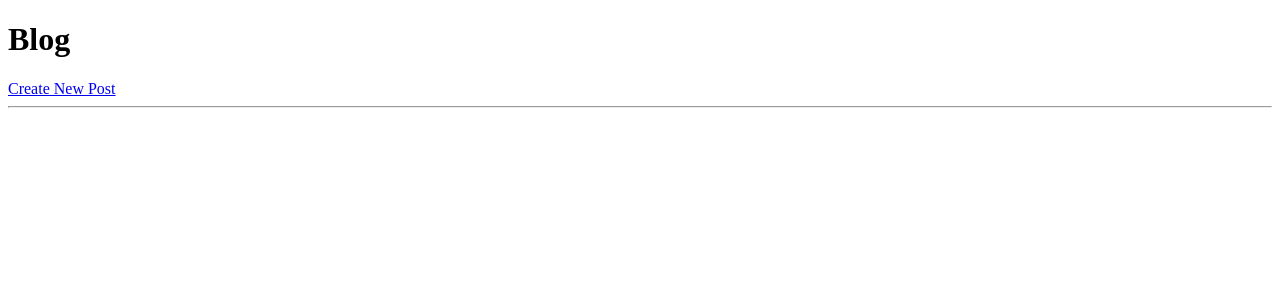
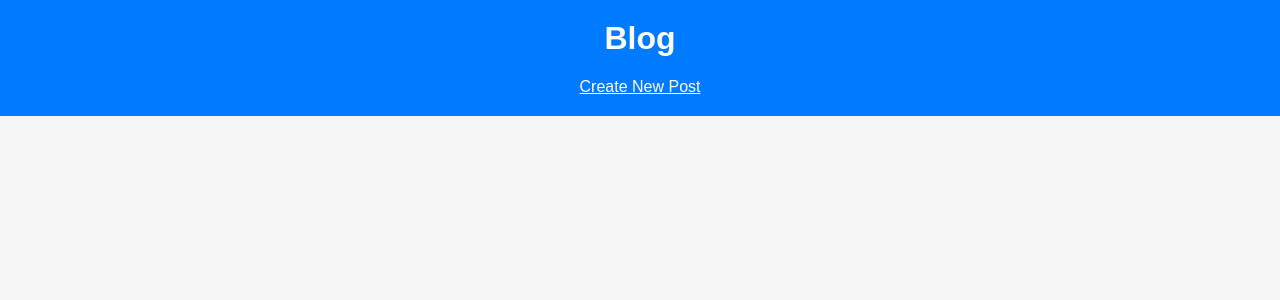
Before and after one commit to AkashRajput90/3345_project, a Flask app: page / in a window 1280 px wide. Shown: the top 300 px of the page. Run offline with Flask 3, Linux system fonts and the light colour scheme; data that the repository does not hold is empty.

Commit message:
Update index.html

```diff
--- a/templates/index.html
+++ b/templates/index.html
@@ -3,19 +3,85 @@
 <head>
     <meta charset="UTF-8">
     <title>Blog</title>
+    <style>
+        body {
+            font-family: Arial, sans-serif;
+            margin: 0;
+            padding: 0;
+            background-color: #f5f5f5;
+            color: #333;
+        }
+
+        header {
+            background-color: #007bff;
+            color: #fff;
+            text-align: center;
+            padding: 20px 0;
+        }
+
+        h1 {
+            margin-top: 0;
+        }
+
+        main {
+            width: 80%;
+            margin: 0 auto;
+            padding: 20px 0;
+        }
+
+        .post {
+            background-color: #fff;
+            padding: 20px;
+            margin-bottom: 20px;
+            border-radius: 5px;
+            box-shadow: 0 0 10px rgba(0, 0, 0, 0.1);
+        }
+
+        .post h2 {
+            margin-top: 0;
+            color: #007bff;
+        }
+
+        .post p {
+            margin-bottom: 10px;
+        }
+
+        .post a {
+            text-decoration: none;
+            color: #007bff;
+            margin-right: 10px;
+        }
+
+        .post form {
+            display: inline;
+        }
+
+        .post form input[type="submit"] {
+            background-color: #dc3545;
+            color: #fff;
+            border: none;
+            padding: 5px 10px;
+            border-radius: 3px;
+            cursor: pointer;
+        }
+    </style>
 </head>
 <body>
+    <header>
         <h1>Blog</h1>
-    <a href="{{ url_for('create_post') }}">Create New Post</a>
-    <hr>
+        <a href="{{ url_for('create_post') }}" style="color: #fff;">Create New Post</a>
+    </header>
+    <main>
         {% for post in posts %}
+            <div class="post">
                 <h2>{{ post.title }}</h2>
                 <p>{{ post.content }}</p>
                 <a href="{{ url_for('edit_post', post_id=post._id) }}">Edit</a>
                 <form action="{{ url_for('delete_post', post_id=post._id) }}" method="post">
                     <input type="submit" value="Delete">
                 </form>
-        <hr>
+            </div>
         {% endfor %}
+    </main>
 </body>
 </html>
```
Lines whose indentation alone changed are shown as unchanged.
